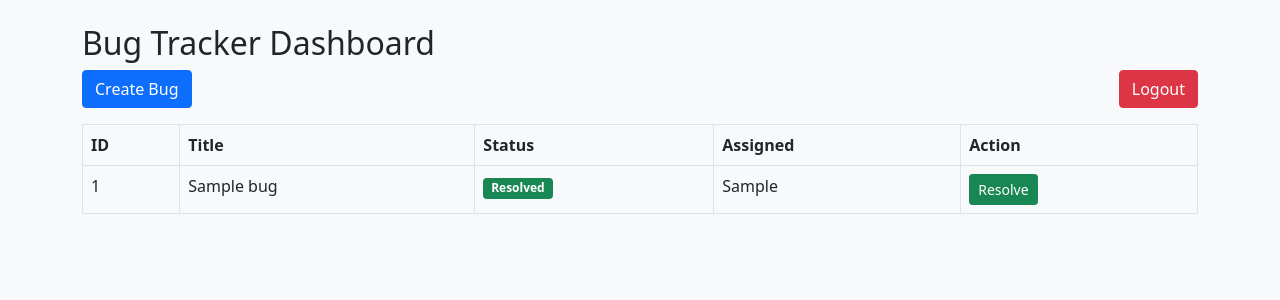
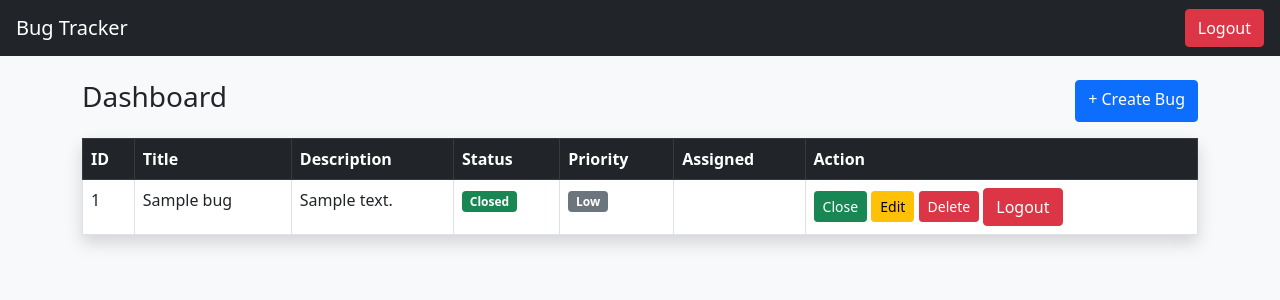
Before and after one commit to jhenkar255/bugtracker, a Flask app: page /dashboard in a window 1280 px wide. Shown: the top 300 px of the page. Run offline with Flask 3, Linux system fonts and the light colour scheme; a user stored in the database is signed in; tables that the repository leaves empty hold one stand-in row (values such as "Sample post").

Commit message:
updated bug tracker app

```diff
--- a/templates/create_bug.html
+++ b/templates/create_bug.html
@@ -15,7 +15,11 @@
     <input class="form-control mb-2" name="title" placeholder="Bug Title" required>
     <textarea class="form-control mb-2" name="description" placeholder="Description"></textarea>
     <input class="form-control mb-2" name="assigned_to" placeholder="Assign To">
-
+    <select name="priority" class="form-control mb-2">
+    <option>High</option>
+    <option>Medium</option>
+    <option>Low</option>
+    </select>
     <button class="btn btn-primary">Submit</button>
 </form>
 
--- a/templates/dashboard.html
+++ b/templates/dashboard.html
@@ -7,45 +7,71 @@
 
 <body class="bg-light">
 
+<nav class="navbar navbar-dark bg-dark px-3">
+    <span class="navbar-brand">Bug Tracker</span>
+    <a href="/" class="btn btn-danger">Logout</a>
+</nav>
+
 <div class="container mt-4">
 
-<h2>Bug Tracker Dashboard</h2>
+    <div class="d-flex justify-content-between mb-3">
+        <h3>Dashboard</h3>
+        <a href="/create" class="btn btn-primary">+ Create Bug</a>
+    </div>
 
-<a href="/create" class="btn btn-primary">Create Bug</a>
-<a href="/logout" class="btn btn-danger float-end">Logout</a>
-
-<table class="table table-bordered mt-3">
+    <table class="table table-bordered table-hover bg-white shadow">
+        <thead class="table-dark">
             <tr>
                 <th>ID</th>
                 <th>Title</th>
+                <th>Description</th>
                 <th>Status</th>
+                <th>Priority</th>
                 <th>Assigned</th>
                 <th>Action</th>
             </tr>
+        </thead>
 
+        <tbody>
             {% for bug in bugs %}
             <tr>
-<td>{{ bug[0] }}</td>
-<td>{{ bug[1] }}</td>
+                <td>{{bug[0]}}</td>
+                <td>{{bug[1]}}</td>
+                <td>{{bug[2]}}</td>
 
                 <td>
-{% if bug[3]=='Open' %}
-<span class="badge bg-warning">Open</span>
+                    {% if bug[3] == "Open" %}
+                        <span class="badge bg-warning text-dark">Open</span>
                     {% else %}
-<span class="badge bg-success">Resolved</span>
+                        <span class="badge bg-success">Closed</span>
                     {% endif %}
                 </td>
 
-<td>{{ bug[5] if bug|length > 5 else '' }}</td>
+                <td>
+                    {% if bug[4] == "High" %}
+                        <span class="badge bg-danger">High</span>
+                    {% elif bug[4] == "Medium" %}
+                        <span class="badge bg-primary">Medium</span>
+                    {% else %}
+                        <span class="badge bg-secondary">Low</span>
+                    {% endif %}
+                </td>
+
+                <td>{{bug[6]}}</td>
 
                 <td>
-<a href="/resolve/{{ bug[0] }}" class="btn btn-success btn-sm">Resolve</a>
+                    <a href="/update/{{bug[0]}}" class="btn btn-success btn-sm">Close</a>
+                    <a href="/edit/{{bug[0]}}" class="btn btn-warning btn-sm">Edit</a>
+                    <a href="/delete/{{bug[0]}}" class="btn btn-danger btn-sm">Delete</a>
+                    <a href="/logout" class="btn btn-danger">Logout</a>
                 </td>
             </tr>
             {% endfor %}
+        </tbody>
 
     </table>
 
 </div>
+
 </body>
 </html>
```
Also changed, not shown: templates/login.html (+17 -10 lines). Lines whose indentation alone changed are shown as unchanged.
